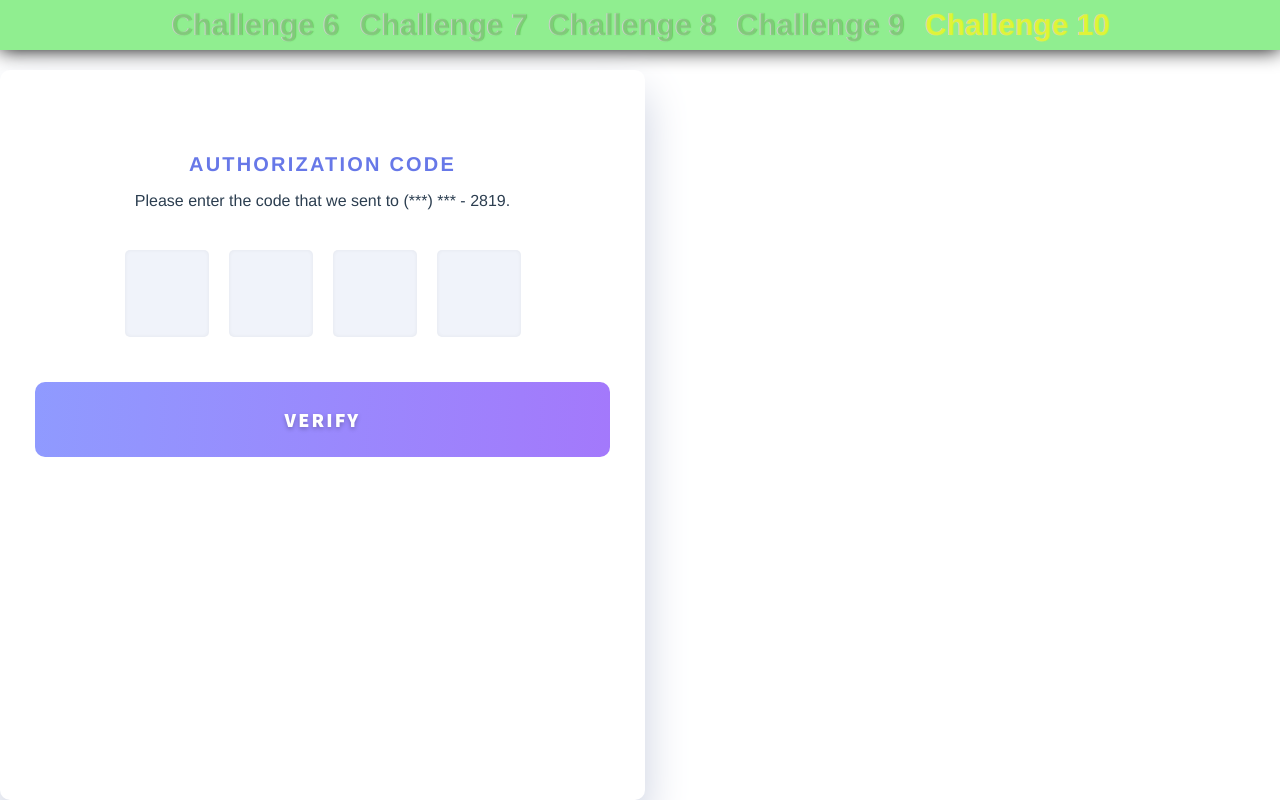
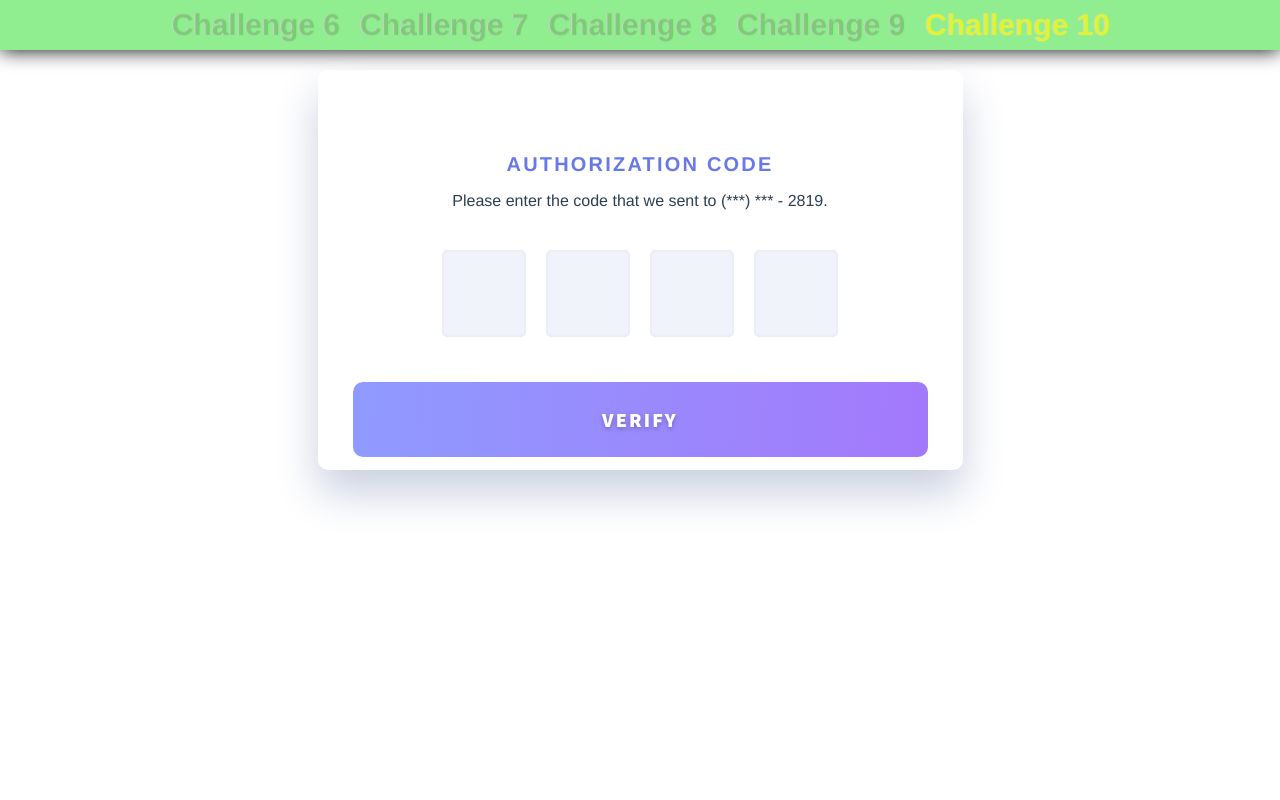
Before and after one commit to mendesjorge/vue3-playground, a Vue app: page /#/challenge-10 in a window 1280 px wide. Built offline with nearby package versions, Linux system fonts and the light colour scheme.

Commit message:
trying make like card rotation as response of failed or success at verifying

```diff
--- a/src/views/Challenge10.vue
+++ b/src/views/Challenge10.vue
@@ -1,17 +1,22 @@
 <template>
 	<div class="challenge-10-wrapper">
+		<div class="container" :class="{'rotate': rotateCard}">
 			<h1>Authorization Code</h1>
 			<p>Please enter the code that we sent to (***) *** - 2819.</p>
-		<form action="">
+			<form>
 				<div class="fields">
 				<input type="text" maxlength="1" v-model="numbers[0]" />
 				<input type="text" maxlength="1" v-model="numbers[1]" />
 				<input type="text" maxlength="1" v-model="numbers[2]" />
 				<input type="text" maxlength="1" v-model="numbers[3]" />
 				</div>
-			<button>Verify</button>
+				<button @click="verifyButtonHandler">Verify</button>
 			</form>
-		{{code}}
+		</div>
+		<div class="container-back-card" :class="{'success':hasSucceed, 'fail': hasFailed}">
+			{{hasSucceed? 'success':'fail'}}
+			<button @click="rotateCard = false">Try Again</button>
+		</div>
 	</div>
 </template>
 
@@ -19,10 +24,20 @@
 import { ref, computed } from 'vue'
 
 const numbers = ref(['','','',''])
-
 const code = computed(() =>
 	numbers.value.reduce((prev,cur) => prev+cur)
 )
+
+let success = ref(false)
+const rotateCard = ref(false)
+
+const hasSucceed = computed(()=> success.value && rotateCard.value)
+const hasFailed = computed(()=> !success.value && rotateCard.value)
+
+const verifyButtonHandler = () => {
+	success.value = code === '1234'
+	rotateCard.value = true
+}
 
 </script>
 
@@ -30,13 +45,50 @@ const code = computed(() =>
 @import url('https://fonts.googleapis.com/css2?family=Source+Sans+Pro:wght@400;900&display=swap');
 
 .challenge-10-wrapper {
+  display: flex;
+  align-items: center;
+  justify-content: center;
+  flex-direction: column;
+  width: 100%;
+  height: 100%;
+}
+.container, .container-back-card{
 	background: white;
 	box-shadow: 0px 23px 44px #CAD0E0;
 	border-radius: 10px;
 	min-width: 575px;
+	height: 300px;
 	padding: 70px 35px 30px;
 }
+.container{
+	transition: transform 1s ease-in-out, visibility 0s 1s ease-in-out;
+}
+.rotate{
+	transform: rotateY(90deg);
+	visibility: hidden;
+}
+.container-back-card{
+	display:flex;
+	flex-direction: column;
+	justify-content: center;
+	align-items: center;
+	transform: rotateY(-90deg);
+	visibility: hidden;
+	transition: visibility 1s 1s ease-in-out, transform 1s 1s ease-in-out;
+	transition-delay: 1s;
+}
 
+.container-back-card.success{
+	background-color: lightgreen;
+	transform: rotateY(0deg);
+	visibility: visible;
+}
+.container-back-card.fail{
+	background-color: lightgreen;
+	transition-delay: 1s;
+	transform: rotateY(0deg);
+	visibility: visible;
+}
 h1 {
   text-align: center;
   letter-spacing: 0.11em;
```
Lines whose indentation alone changed are shown as unchanged.
